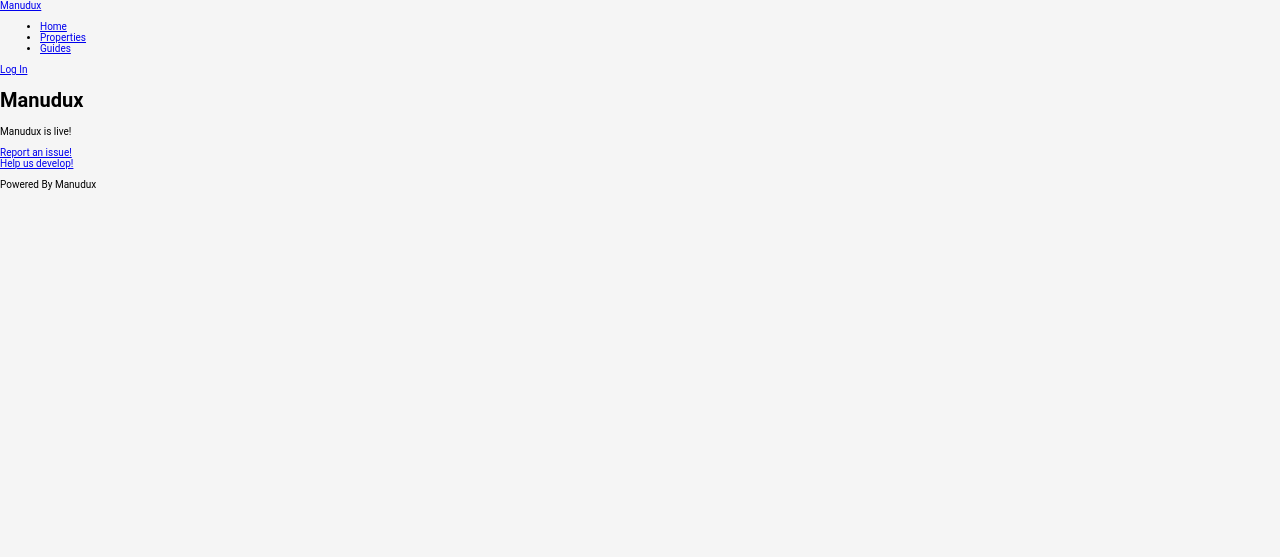
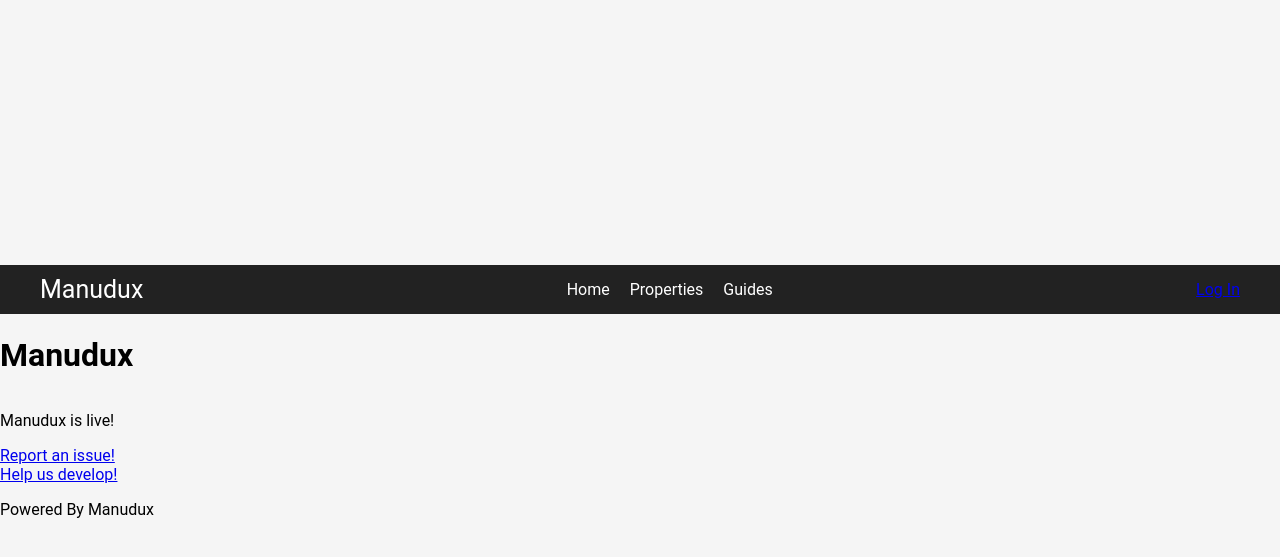
Before and after one commit to JonneSaloranta/manudux, a Django app: page / in a window 1280 px wide. Shown: the top 557 px of the page. Run offline with Django 5.2, Linux system fonts and the light colour scheme; style sheets or scripts are compiled from the project's sources.

Commit message:
chore: update body and navbar styling

```diff
--- a/static/manudux/css/style.scss
+++ b/static/manudux/css/style.scss
@@ -10,9 +10,77 @@ html {
 }
 
 body {
+    display: flex;
+    justify-content: center;
+    min-height: 100vh;
     margin: 0;
-    font-family: "Roboto", sans-serif;
     background-color: #f5f5f5;
+    flex-direction: column;
+    font-size: 1.6rem;
+}
+
+.navbar {
+    background: #222;
+    padding: 1rem;
+    max-width: 100vw;
+
+    nav {
+        display: flex;
+        justify-content: space-between;
+        align-items: center;
+        max-width: 1200px;
+        margin: auto;
+
+        & .nav-logo {
+            font-size: 2.5rem;
+            color: white;
+            text-decoration: none;
+
+            & a {
+                color: white;
+                text-decoration: none;
+            }
+        }
+    }
+
+    ul {
+        list-style: none;
+        display: flex;
+        gap: 1rem;
+        padding: 0;
+        margin: 0;
+
+        li a {
+            text-decoration: none;
+            color: white;
+            padding: 0.5rem;
+            transition: 0.2s;
+
+            &:hover {
+                background: rgba(255, 255, 255, 0.2);
+                border-radius: 5px;
+            }
+        }
+    }
+
+    .nav-user {
+        display: flex;
+        gap: 1rem;
+        color: #fff;
+
+        button {
+            background: red;
+            color: white;
+            border: none;
+            padding: 0.5rem 1rem;
+            cursor: pointer;
+        }
+
+        .admin-link {
+            color: white;
+            text-decoration: none;
+        }
+    }
 }
 
 .container {
```
